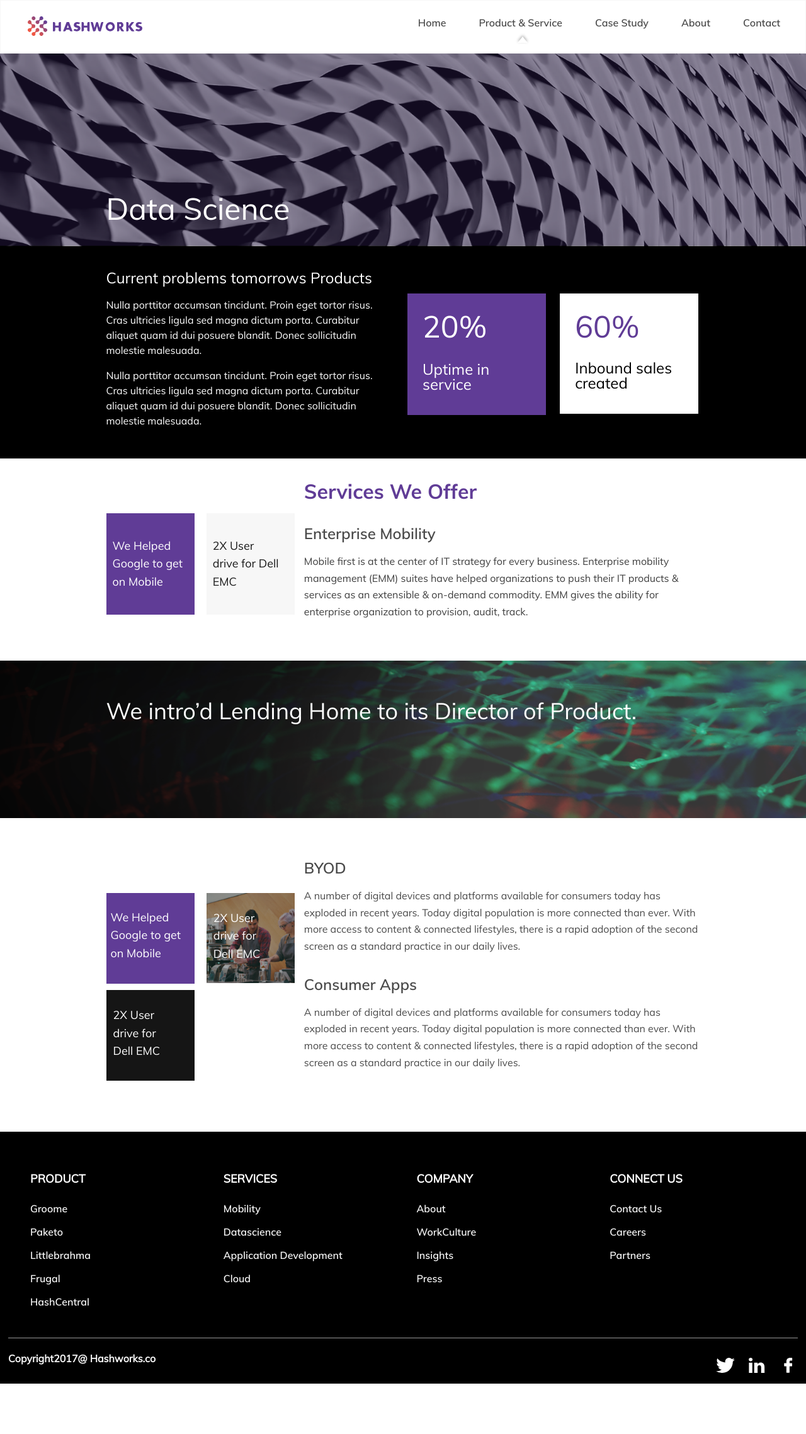
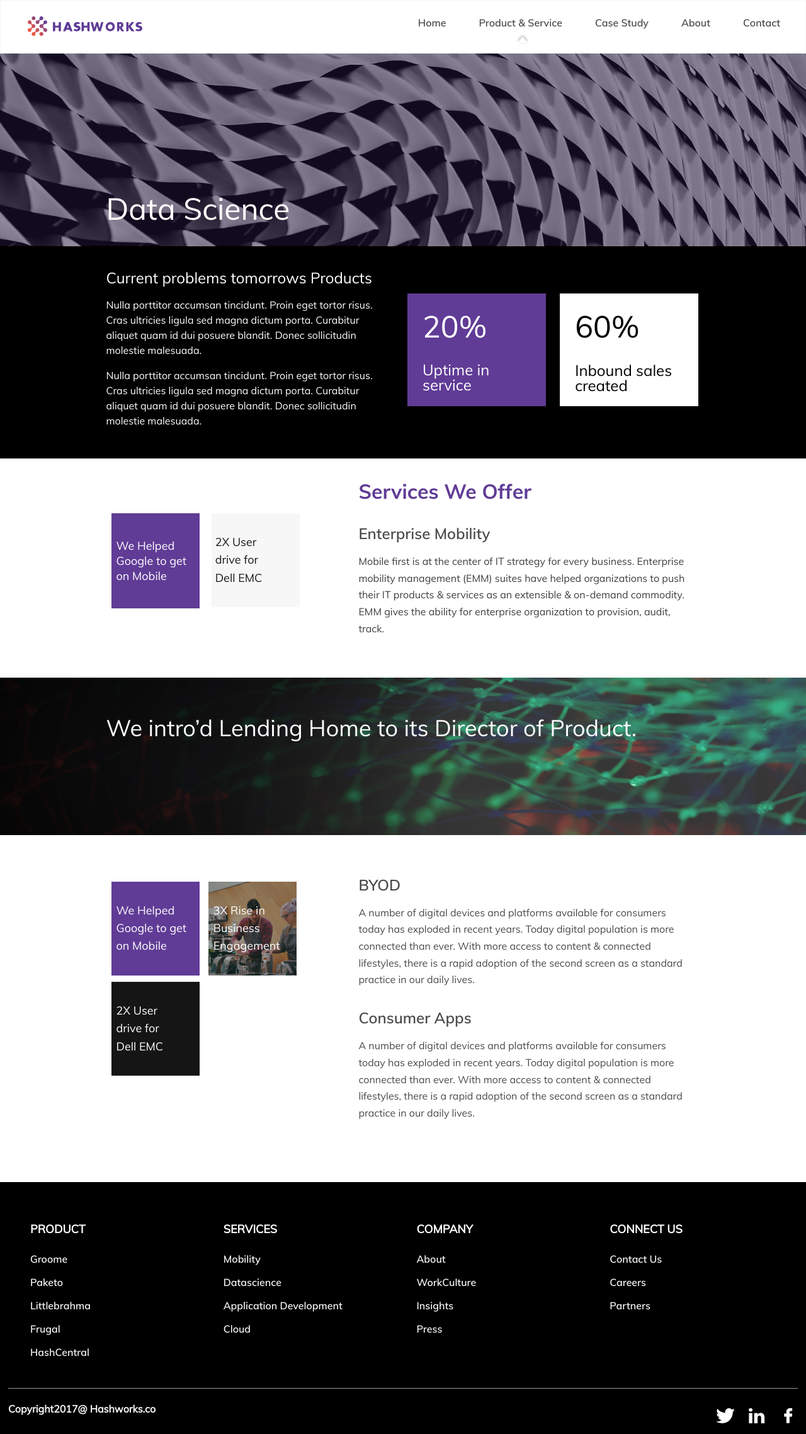
Before and after one commit to hashworks-code/hashworks_static, a Jekyll site: the page built from _pages/dataScience.md, in a window 1280 px wide. Shown: the whole page at 63% size. Built offline with Jekyll 4.4.1, drawn with Linux system fonts in a browser that asks for light colours; nearby versions of some CDN libraries; before the commit the page ends 2197 px from its top, so only the background shows below that.

Commit message:
dataScience testing

```diff
--- a/_layouts/dataScience.html
+++ b/_layouts/dataScience.html
@@ -45,7 +45,7 @@
     <div class="dataScience__container">
         <div class="dataScience__mobility">
             <div class="row">
-            <div class="col-xs-12 col-sm-8 col-md-8 col-lg-8 last-sm last-md last-lg">
+            <div class="col-xs-12 col-sm-7 col-md-7 col-lg-7 last-sm last-md last-lg">
                 <h1>Services We Offer</h1>
                 <h2>Enterprise Mobility</h2>
                 <p>Mobile first is at the center of IT strategy for every business.
@@ -54,7 +54,7 @@
 
                 </p>
             </div>
-            <div class="col-xs-12 col-sm-4 col-md-4 col-lg-4">
+            <div class="col-xs-12 col-sm-5 col-md-5 col-lg-5">
                 <div class="dataScience__div11">
                     <p>
                         We Helped Google to get on Mobile
@@ -82,7 +82,7 @@
     <div class="dataScience__container">
         <div class="dataScience__byod">
                 <div class="row">
-                <div class="col-xs-12 col-sm-8 col-md-8 col-lg-8 last-sm last-md last-lg">
+                <div class="col-xs-12 col-sm-7 col-md-7 col-lg-7 last-sm last-md last-lg">
                 <h1>BYOD</h1>
                 <p>A number of digital devices and platforms available for consumers today has exploded in recent years.
                     Today digital population is more connected than ever. With more access to content & connected lifestyles,
@@ -92,7 +92,7 @@
                             Today digital population is more connected than ever. With more access to content & connected lifestyles,
                              there is a rapid adoption of the second screen as a standard practice in our daily lives. </p>
             </div>
-            <div class="col-xs-12 col-sm-4 col-md-4 col-lg-4">
+            <div class="col-xs-12 col-sm-5 col-md-5 col-lg-5">
                     <div class="dataScience__div111">
                         <p>
                             We Helped Google to get on Mobile
@@ -100,9 +100,9 @@
                     </div>
                     <div class="dataScience__div112">
                             <p>
-                                 2X User
-                                    drive for
-                                    Dell EMC
+                                    3X Rise in
+                                    Business
+                                    Engagement
                                 </p>
                     </div>
                     <div class="dataScience__div113">
--- a/_sass/_dataScience.scss
+++ b/_sass/_dataScience.scss
@@ -105,7 +105,7 @@
             margin-left: 25px;
             padding: 25px 20px 17px 7px;
             p{
-                font-size: 12px !important;
+                font-size: 12px;
                 line-height: 1.58;
                 color: #ffffff;
             }
@@ -118,7 +118,7 @@
             background-color: #f7f7f7;
             padding: 26px 35px 17px 11px;
             p{
-                font-size: 12px !important;
+                font-size: 12px ;
                 line-height: 1.58;
                 color: #191919;
             }
@@ -158,7 +158,7 @@
             margin-left: 25px;
             padding: 25px 20px 0 7px;
             p{
-                font-size: 12px !important;
+                font-size: 12px;
                 line-height: 1.58;
                 color: #ffffff;
             }
@@ -173,7 +173,7 @@
             width: 102px;
             padding: 26px 35px 0 11px;
             p{
-                font-size: 12px !important;
+                font-size: 12px;
                 line-height: 1.58;
                 color: #fff;
             }
@@ -188,7 +188,7 @@
             padding: 26px 35px 0 11px;
 
             p{
-                font-size: 12px !important;
+                font-size: 12px;
                 line-height: 1.58;
                 color: #fff;
             }
@@ -224,14 +224,30 @@
             margin-top: 22px;
             width: 160px;
             // height: 123px;
-            padding: 15px 10px 14px 27px;
+            padding: 5px 10px 14px 15px;
+            h2{
+                font-size: 36px;
+                padding-bottom: 12px;
+            }
+            p{
+                font-size: 18px;
+                padding-bottom: 11px;
+            }
         }
         &__div2 {
             margin-top: 22px;
             margin-left: 18px;
             width: 160px;
-            // height: 123px;
-            padding: 15px 10px 30px 27px;
+            padding: 4px 6px 0px 13px;
+            h2{
+                font-size: 36px;
+                color: #000000;
+               width: 119px;
+            }
+            p{
+                font-size: 18px;
+                padding-top: 16px;
+            }
         }
         &__mobility {
             margin: 33px 0 49px;
@@ -244,11 +260,18 @@
             }
         }
         &__div11 {
-            padding: 25px 20px 17px 7px;
-            margin: 55px 10px 0 0
+            padding: 23px 0px 18px 6px;
+            margin: 55px 10px 0 0;
+            p{
+                font-size: 13px ;
+            }
         }
         &__div12 {
             margin-top: 55px;
+            padding: 25px 35px 18px 6px;
+            p{
+                font-size: 13px ;
+            }
         }
         &__productImg{
 
@@ -271,14 +294,28 @@
              margin-left: 0;
             margin-right: 10px;
             margin-top: 10px;
-            padding: 25px 20px 0 7px;
+            padding: 18px 7px 18px 5px;
+            p{
+                font-size: 13px;
+                margin: 0px;
+            }
         }
         &__div112 {
             margin-top: 10px;
+            padding: 16px 0px 20px 6px;
+            p{
+                font-size: 13px;
+                margin: 0px;
+            }
         }
         &__div113 {
             margin-right: 10px;
+            padding: 20px 30px 18px 10px;
             margin-left: 0;
+            p{
+                font-size: 13px;
+                margin: 0px;
+            }
         }
     }
 }
@@ -307,25 +344,27 @@
         &__div1 {
             margin-top: 40px;
             width: 220px;
-            padding: 22px 10px 21px 24px;
+            padding: 22px 25px 21px 24px;
             h2 {
                 font-size: 48px;
                 padding-bottom: 26px;
             }
             p{
                 font-size: 24px !important;
+                padding: 1px 0px;
             }
         }
         &__div2 {
             margin-top: 40px;
             width: 220px;
-            padding: 22px 10px 21px 24px;
+            padding: 22px 25px 21px 24px;
             h2 {
                 font-size: 48px;
-                padding-bottom: 24px;
+                padding-bottom: 28px;
             }
             p{
                 font-size: 24px !important;
+                padding: 0px;
             }
         }
         &__mobility {
@@ -342,18 +381,23 @@
         }
         &__div11 {
             width: 140px;
-            padding: 38px 0px 38px 10px;
-            margin: 55px 15px 0 0;
+            margin: 55px 15px 0px 0;
+            padding: 0px;
             p{
                 font-size: 18px !important;
+                padding: 40px 9px 39px 8px;
+                width: 130px;
+                line-height: 1.33;
+                margin: 0px;
             }
         }
         &__div12 {
             // margin-top: 55px;
             width: 140px;
-            padding: 38px 25px 38px 10px;
+            padding:0px;
             p{
                 font-size: 18px !important;
+                padding: 32px 35px 32px 6px;
             }
         }
         &__productImg {
@@ -375,29 +419,42 @@
             }
         }
         &__div111 {
+            margin-left: 0;
+            margin-right: 10px;
+            margin-top: 10px;
+            padding: 32px 9px 32px 8px;
             width: 140px;
-            margin: 55px 15px 0 0;
-            padding-bottom: 2px;
            p{
-                font-size: 18px !important;
+               font-size: 18px;
+               margin: 0px;
            }
        }
        &__div112 {
+        margin-left: 0;
+        margin-right: 10px;
+        margin-top: 10px;
+        padding: 32px 9px 32px 8px;
         width: 140px;
-            margin: 55px 0 0 0;
            p{
-                font-size: 18px !important;
-            };
+               font-size: 18px;
+               margin: 0px;
+           }
        }
        &__div113 {
+        margin-left: 0;
+        margin-right: 10px;
+        margin-top: 10px;
+        padding: 32px 30px 32px 8px;
         width: 140px;
            p{
-                font-size: 18px !important;
-            }
-        }
+               font-size: 18px;
+               margin: 0px;
            }
        }
 
+
+    }
+}
 
 @media only screen and (min-width: 1367px){
     .dataScience{
@@ -420,30 +477,34 @@
                 font-size: 18px;
             }
         }
+
         &__div1 {
             margin-top: 40px;
             width: 260px;
-            padding: 22px 10px 21px 24px;
+            padding: 18px 40px 33px 32px;
             h2 {
                 font-size: 48px;
-                padding-bottom: 26px;
+                padding-bottom: 32px;
             }
             p{
                 font-size: 32px !important;
+                padding: 1px 0px;
             }
         }
         &__div2 {
             margin-top: 40px;
             width: 260px;
-            padding: 22px 10px 21px 24px;
+            padding: 18px 20px 33px 32px;
             h2 {
                 font-size: 48px;
-                padding-bottom: 24px;
+                padding-bottom: 32px;
             }
             p{
                 font-size: 32px !important;
+                padding: 0px;
             }
         }
+
         &__mobility {
             margin: 32px 0 82px;
             h1 {
@@ -461,20 +522,24 @@
         }
         &__div11 {
             width: 170px;
-            padding: 38px 0px 38px 10px;
-            margin: 55px 15px 0 0;
+            margin: 135px 30px 0px 0px;
+            padding: 0px;
             p{
                 font-size: 24px !important;
-                margin-left: 0 !important;
+                padding: 46px 9px 40px 9px;
+                width: 100%;
+                line-height: 1.33;
+                margin: 0px;
             }
         }
         &__div12 {
-            // margin-top: 55px;
             width: 170px;
-            padding: 38px 25px 38px 10px;
+            margin: 135px 15px 0px 0px;
+            padding: 0px;
             p{
                 font-size: 24px !important;
-                margin-left: 0 !important;
+                padding: 46px 35px 40px 6px;
+                line-height: 1.33;
             }
         }
         &__productImg {
@@ -497,29 +562,42 @@
                 margin-left: 10px;
             }
         }
+
         &__div111 {
+            margin-left: 0;
+            margin-right: 30px;
+            margin-top: 78px;
+            padding: 46px 9px 40px 8px;
             width: 170px;
-        padding-right: 0;
-        margin: 55px 15px 0 0;
            p{
-            font-size: 24px !important;
-            margin-left: 0 !important;
+               font-size: 24px;
+               margin: 0px;
+               line-height: 1.33;
            }
        }
        &__div112 {
+        margin-left: 0;
+        margin-right: 30px;
+        margin-top: 78px;
+        padding: 46px 9px 40px 8px;
         width: 170px;
-            // padding: 38px 25px 38px 10px;
            p{
-                font-size: 24px !important;
-                margin-left: 0 !important;
+               font-size: 24px;
+               margin: 0px;
+               line-height: 1.33;
            }
        }
        &__div113 {
+        margin-left: 0;
+        margin-right: 10px;
+        margin-top: 16px;
+        padding: 46px 9px 40px 8px;
         width: 170px;
-            // padding: 38px 25px 38px 10px;
            p{
-                font-size: 24px !important;
-                margin-left: 0 !important;
+            font-size: 24px;
+            margin: 0px;
+            line-height: 1.33;
+            padding-left: 15px;
            }
        }
     }
```
Also changed, not shown: 2 other files. Lines whose indentation alone changed are shown as unchanged.
